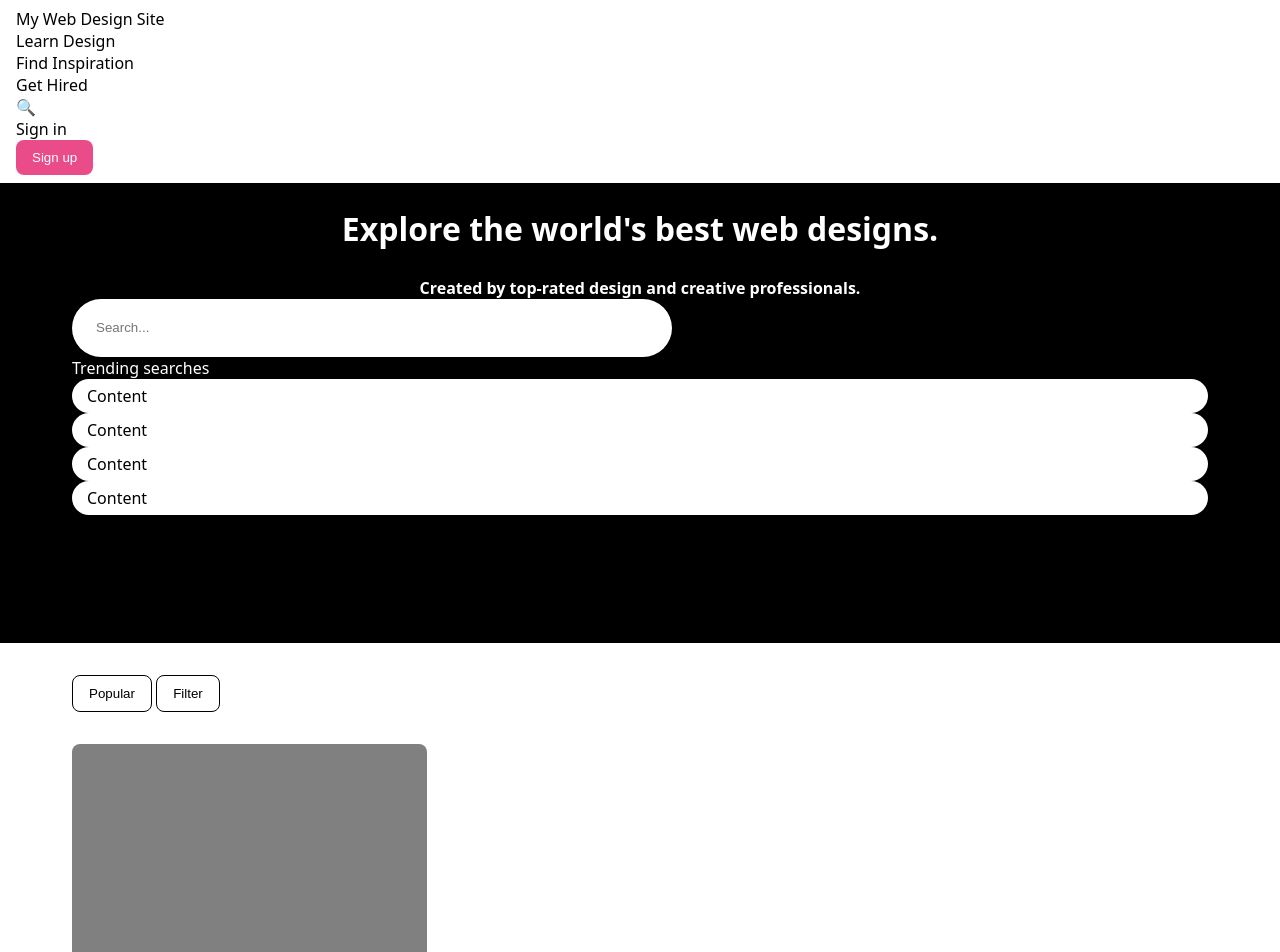
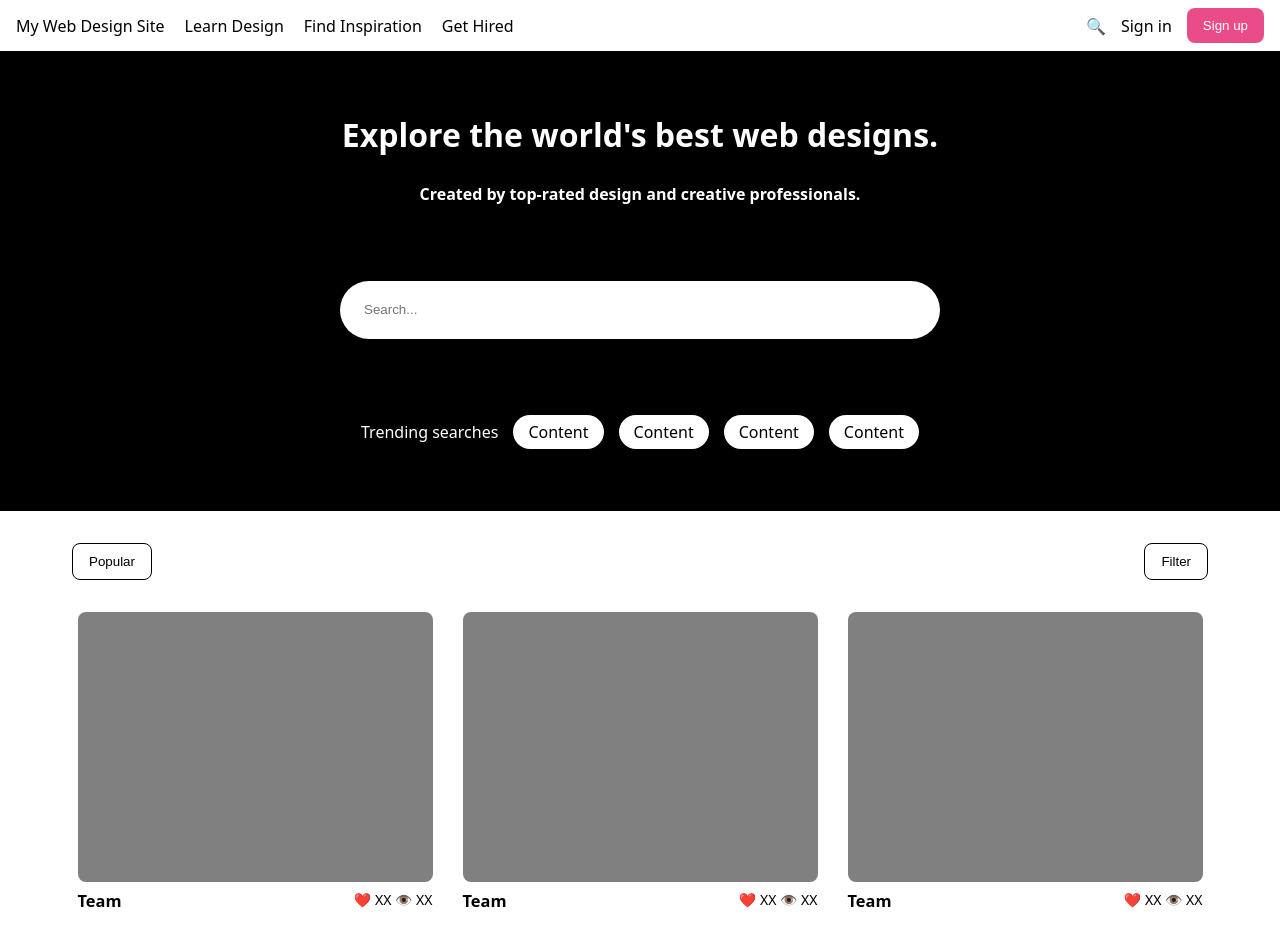
Before and after one commit to Colby522/flexbox-lab, a plain HTML site: page index.html in a window 1280 px wide. Shown: the top 952 px of the page. Drawn offline with Linux system fonts and the light colour scheme.

Commit message:
finished product

```diff
--- a/css/style.css
+++ b/css/style.css
@@ -11,6 +11,20 @@
   nav {
     background-color: white;
     padding: 8px 16px;
+    display: flex;
+    justify-content:space-between
+  }
+
+  #destinations {
+    display: flex;
+    align-items: center;
+    gap: 20px;
+  }
+
+  #actions {
+    display: flex;
+    align-items: center;
+    gap: 15px;
   }
 
   p {
@@ -51,6 +65,10 @@
   main {
     background-color: white;
     padding: 32px 72px;
+    display: flex;
+    flex-wrap: wrap;
+    justify-content: center;
+    gap: 30px;
   }
 
   nav button {
@@ -71,6 +89,8 @@
 
   .card-footer {
     font-size: 14px;
+    display: flex;
+    justify-content: space-between;
   }
 
   .card-footer * {
@@ -80,6 +100,18 @@
   #subnav {
     padding: 32px 72px 0;
     background-color: white;
+    display: flex;
+    justify-content: space-between;
+  }
+
+  #sort {
+    display: flex;
+    justify-content: left;
+  }
+
+  #filter {
+    display: flex;
+    justify-content: right;
   }
 
   #subnav button {
@@ -95,3 +127,17 @@
     border-radius: 50px;
     padding: 6px 15px;
   }
+
+  #hero {
+    display: flex;
+    flex-direction: column;
+    align-items: center;
+    justify-content: space-around;
+  }
+
+  #trending {
+    display: flex;
+    flex-direction: row;
+    align-items: center;
+    gap: 15px
+  }
```
